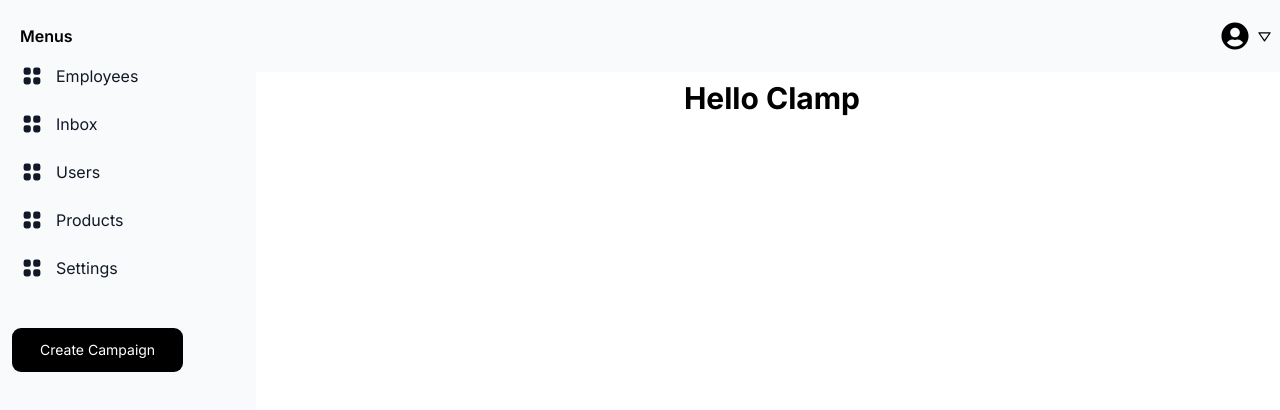
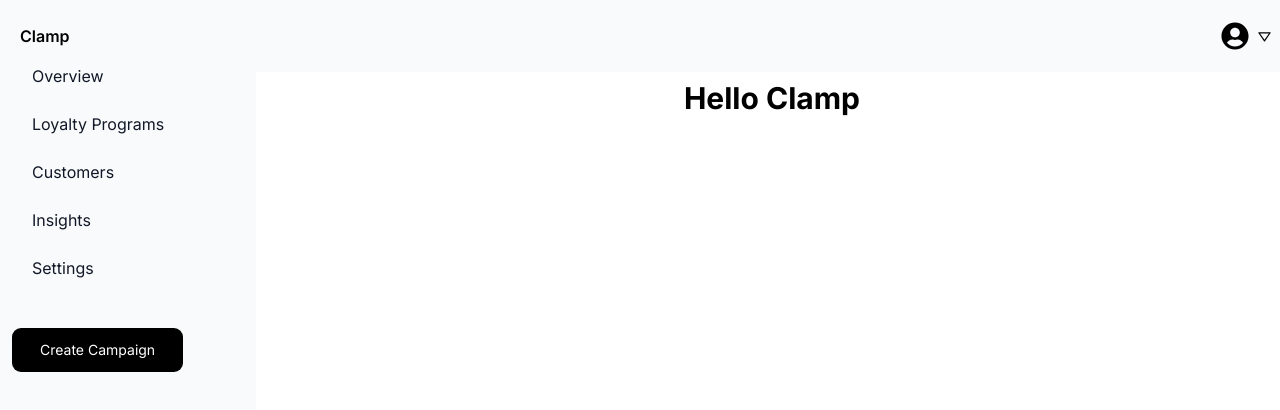
Before and after one commit to unegbuclinton/clamp-landing-page, a Next.js app: page / in a window 1280 px wide. Shown: the top 410 px of the page. Built offline with nearby package versions, Linux system fonts and the light colour scheme.

Commit message:
Revamp structure

```diff
--- a/src/components/layouts/Layout.tsx
+++ b/src/components/layouts/layout/index.tsx
@@ -1,10 +1,8 @@
 import React from "react";
 import Navbar from "@/components/molecules/Navbar";
 import Sidebar from "@/components/molecules/Sidebar";
+import { LayoutProps } from "./types";
 
-type LayoutProps = {
-  children: React.ReactNode;
-};
 const Layout: React.FC<LayoutProps> = ({ children }) => {
   return (
     <div className="h-screen overflow-hidden">
--- /dev/null
+++ b/src/components/layouts/layout/types.ts
@@ -0,0 +1,3 @@
+export interface LayoutProps {
+  children: React.ReactNode;
+}
--- a/src/components/molecules/Sidebar.tsx
+++ b/src/components/molecules/Sidebar.tsx
@@ -1,7 +1,7 @@
 import React from "react";
 import { menu } from "@/utilities/data/sidebarItems";
 import Link from "next/link";
-import Button from "@components/atoms/Button";
+import Button from "@/components/atoms/button";
 
 const Sidebar = () => {
   return (
@@ -9,7 +9,9 @@ const Sidebar = () => {
       <div className=" max-w-2xl mx-auto hidden lg:block">
         <aside className="w-64" aria-label="Sidebar">
           <div className=" h-screen px-3 py-4 overflow-y-auto rounded bg-gray-50 dark:bg-gray-800">
-            <p className="py-2 px-2 font-semibold">Menus</p>
+            {/* <p className="py-2 px-2 font-semibold">Menus</p> */}
+            <p className="py-2 px-2 font-semibold"> Clamp</p>
+
             <ul className="space-y-2">
               {menu?.map(({ title, to }, index) => {
                 return (
@@ -18,14 +20,14 @@ const Sidebar = () => {
                       href={to}
                       className="flex items-center p-2 text-base font-normal text-gray-900 rounded-lg dark:text-white hover:bg-gray-100 dark:hover:bg-gray-700"
                     >
-                      <svg
+                      {/* <svg
                         className="flex-shrink-0 w-6 h-6 text-secondary transition duration-75 dark:text-gray-400 group-hover:text-gray-900 dark:group-hover:text-white"
                         fill="currentColor"
                         viewBox="0 0 20 20"
                         xmlns="http://www.w3.org/2000/svg"
                       >
                         <path d="M5 3a2 2 0 00-2 2v2a2 2 0 002 2h2a2 2 0 002-2V5a2 2 0 00-2-2H5zM5 11a2 2 0 00-2 2v2a2 2 0 002 2h2a2 2 0 002-2v-2a2 2 0 00-2-2H5zM11 5a2 2 0 012-2h2a2 2 0 012 2v2a2 2 0 01-2 2h-2a2 2 0 01-2-2V5zM11 13a2 2 0 012-2h2a2 2 0 012 2v2a2 2 0 01-2 2h-2a2 2 0 01-2-2v-2z"></path>
-                      </svg>
+                      </svg> */}
                       <span className="flex-1 ml-3 whitespace-nowrap">
                         {title}
                       </span>
--- a/src/pages/index.tsx
+++ b/src/pages/index.tsx
@@ -1,4 +1,4 @@
-import Layout from "@/components/layouts/Layout";
+import Layout from "@/components/layouts/layout";
 import "@/styles/Navbar.module.css";
 export default function Home() {
   return (
--- a/src/utilities/data/sidebarItems.ts
+++ b/src/utilities/data/sidebarItems.ts
@@ -2,9 +2,9 @@ export const menu: Array<{
   title: string;
   to: string;
 }> = [
-  { title: "Employees", to: "/employee" },
-  { title: "Inbox", to: "/inbox" },
-  { title: "Users", to: "/user" },
-  { title: "Products", to: "/employee" },
+  { title: "Overview", to: "/employee" },
+  { title: "Loyalty Programs", to: "/inbox" },
+  { title: "Customers", to: "/user" },
+  { title: "Insights", to: "/employee" },
   { title: "Settings", to: "/employee" },
 ];
```
Also changed, not shown: src/components/atoms/button/index.tsx (renamed from src/components/atoms/Button.tsx, +1 -9 lines), src/components/atoms/button/types.ts (added, +8 -0 lines).
